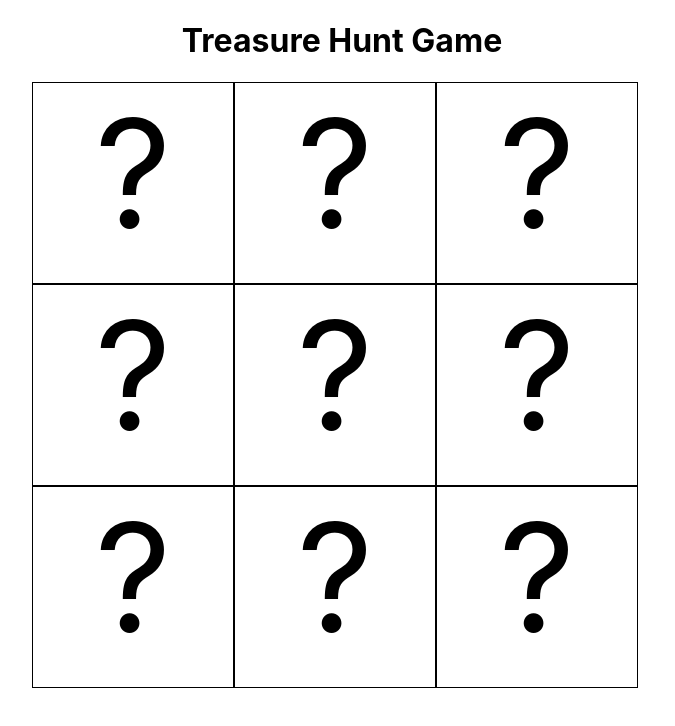
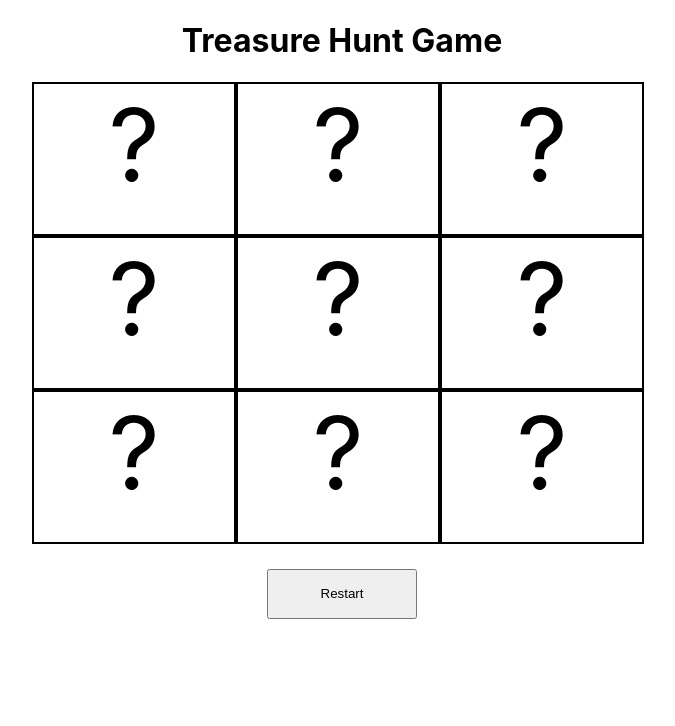
Before and after one commit to learn-academy-2022-golf/treasurehunt-manny-espinoza, a React (Create React App) app: page / in a window 1280 px wide. Shown: the top 726 px of the page, without its empty margins (298-973 px from the left). Built offline with nearby package versions, Linux system fonts and the light colour scheme.

Commit message:
play again button functioning

```diff
--- a/src/App.css
+++ b/src/App.css
@@ -3,10 +3,10 @@ h1 {
 }
 
 .square {
-  height: 200px;
+  height: 150px;
   width: 200px;
-  border: 1px solid black;
-  font-size: 150px;
+  border: 2px solid black;
+  font-size: 100px;
   text-align: center;
 }
 
@@ -16,3 +16,11 @@ h1 {
   width: 620px;
   margin: 0 auto;
 }
+
+button {
+  height: 50px;
+  width: 150px;
+  margin: 0 auto;
+  margin-top: 25px;
+  align-content: center;
+}
--- a/src/App.js
+++ b/src/App.js
@@ -35,6 +35,10 @@ const App = () => {
     }
   }
 
+  const refreshPage = () => {
+    window.location.reload()
+  }
+
   return (
     <>
       <h1>Treasure Hunt Game</h1>
@@ -49,6 +53,7 @@ const App = () => {
             />
           )
         })}
+        <button type="submit" onClick={refreshPage}>Restart</button>
       </div>
     </>
   )
```
Also changed, not shown: 1 other file (tests, documents, lock files or other folders).
